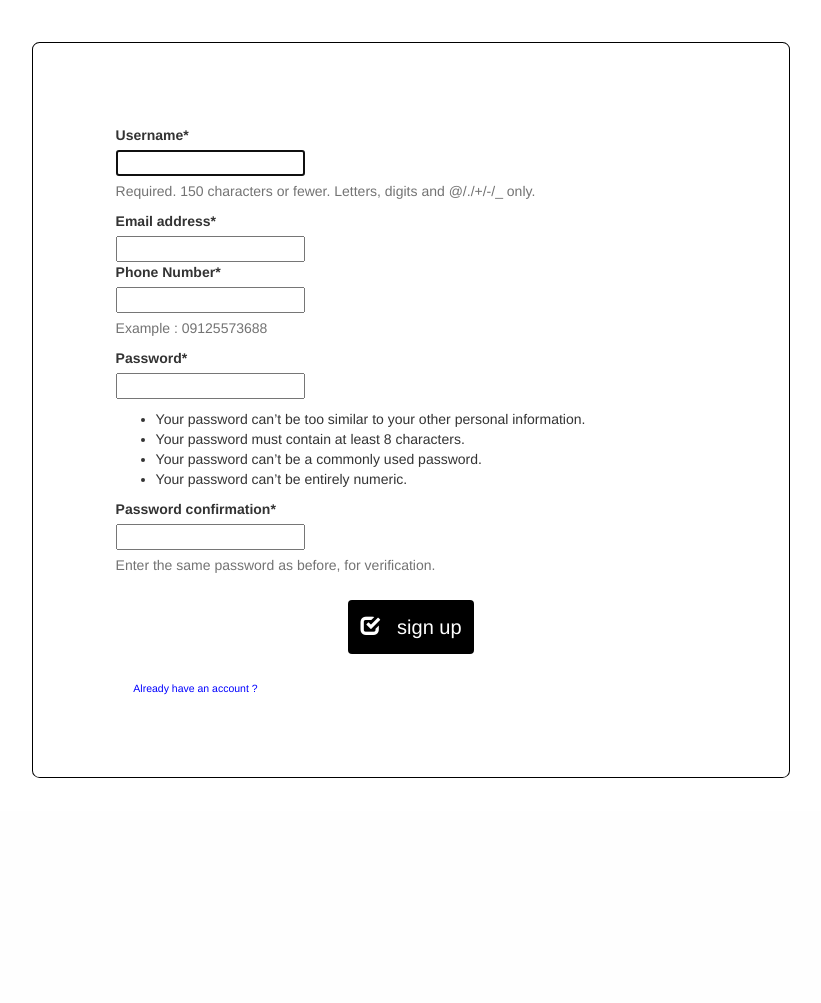
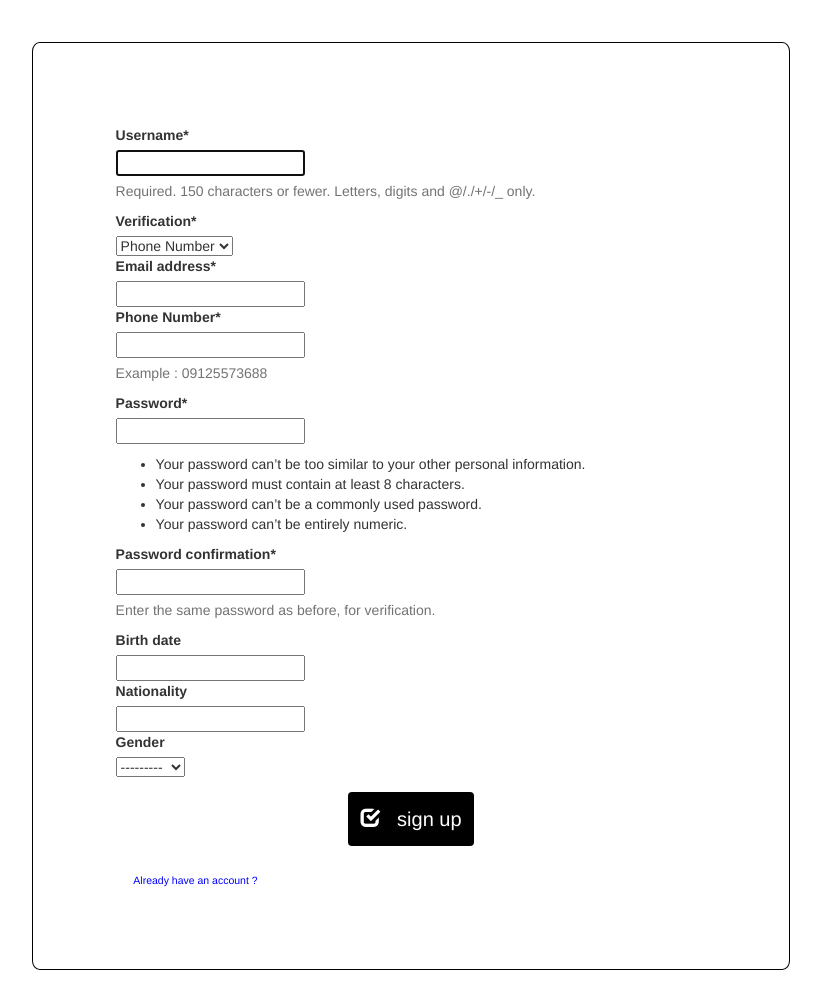
Before and after one commit to mahdistz/Maktab-Final-Project, a Django app: page /register/ in a window 1280 px wide. Shown: the part 51-1054 px from the top of the page, without its empty margins (229-1050 px from the left). Before the commit the page ends 829 px from the top, so only its background shows below. Run offline with Django 4.2, Linux system fonts and the light colour scheme; some libraries are stand-ins or nearby versions.

Commit message:
some changes

```diff
--- a/SRC/mail-website/templates/user/register.html
+++ b/SRC/mail-website/templates/user/register.html
@@ -1,7 +1,29 @@
 {% extends "user/index.html" %}
 {% load crispy_forms_tags %}
 {% block start %}
-
+<script type="text/javascript" src="http://ajax.googleapis.com/ajax/libs/jquery/1.8.3/jquery.min.js"></script>
+<script type="text/javascript">
+    $(function () {
+        $("#verification_choice").change(function () {
+            if ($(this).val() == 'Email') {
+                $("#Email").removeAttr("disabled");
+                $("#Email").attr('required','required')
+                $("#Phone").attr("disabled", "disabled")
+                $('#Email').focus()
+            }
+        });
+    });
+    $(function () {
+        $("#verification_choice").change(function () {
+            if ($(this).val() == 'Phone') {
+                $("#Phone").removeAttr("disabled");
+                $("#Phone").attr('required','required')
+                $("#Email").attr("disabled", "disabled")
+                $('#Phone').focus()
+            }
+        });
+    });
+</script>
 <div class="content-section col-md-8 col-md-offset-2">
   <form method="POST" style="border: 1px solid black; margin: 4%; padding:10%; border-radius:1%;">
     {% csrf_token %}
--- a/SRC/mail-website/user/forms.py
+++ b/SRC/mail-website/user/forms.py
@@ -13,10 +13,10 @@ import kavenegar
 
 
 class UserRegisterForm(UserCreationForm):
-
     class Meta:
         model = Users
-        fields = ['username', 'email', 'phone_number', 'password1', 'password2']
+        fields = ['username', 'verification', 'email', 'phone_number',
+                  'password1', 'password2', 'birth_date', 'nationality', 'gender']
 
 
 UserModel = get_user_model()
--- a/SRC/mail-website/user/models.py
+++ b/SRC/mail-website/user/models.py
@@ -63,7 +63,7 @@ class Users(AbstractUser):
     email = models.EmailField(_('email address'), unique=True)
 
     birth_date = models.DateField(null=True, blank=True)
-    nationality = models.TextField(null=True, blank=True)
+    nationality = models.CharField(max_length=100, null=True, blank=True)
     gender_choices = [
         ('F', 'Female'),
         ('M', 'Male'),
--- a/SRC/mail-website/user/views.py
+++ b/SRC/mail-website/user/views.py
@@ -2,7 +2,6 @@ from django.contrib import messages
 from django.contrib.auth.forms import AuthenticationForm
 from django.contrib.sites.shortcuts import get_current_site
 from django.views import View
-
 from .forms import UserRegisterForm
 from django.core.mail import EmailMultiAlternatives
 from django.template.loader import get_template
```
Also changed, not shown: SRC/mail-website/user/migrations/0006_alter_users_nationality.py (added).
